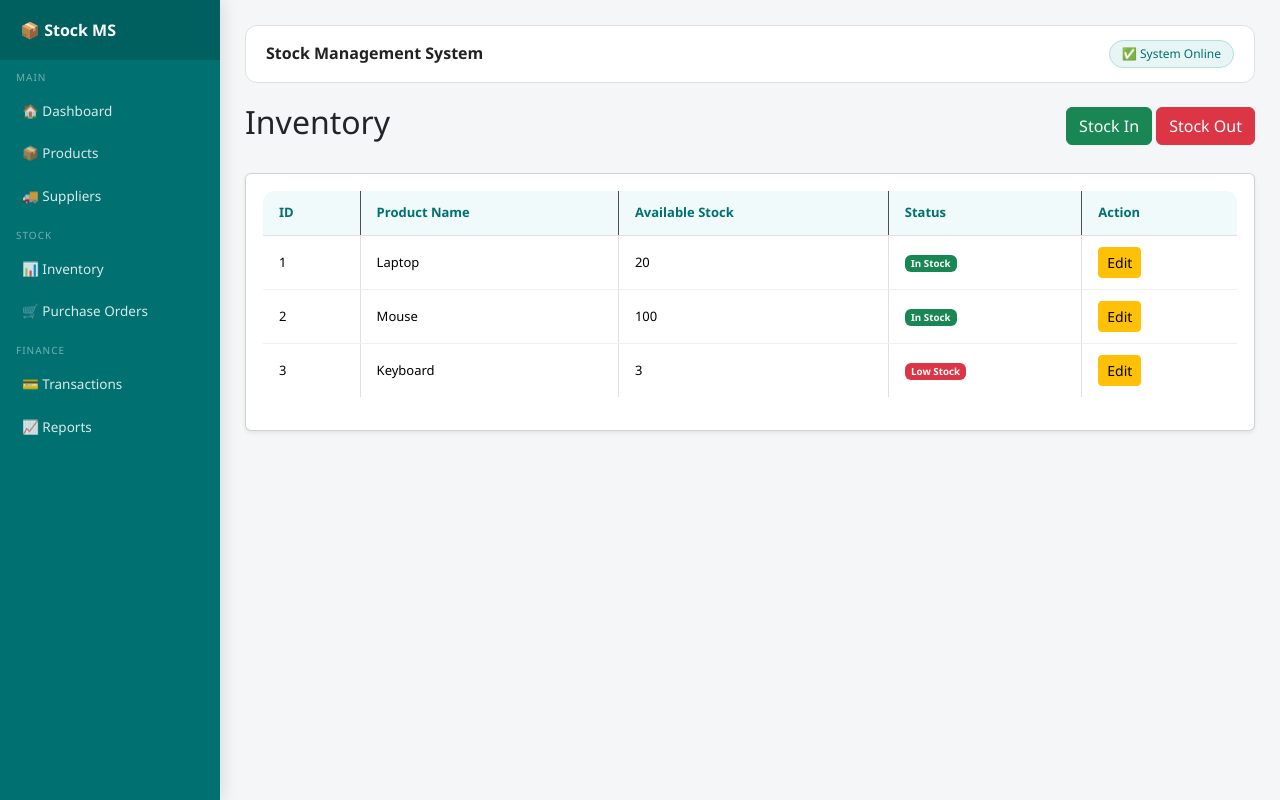
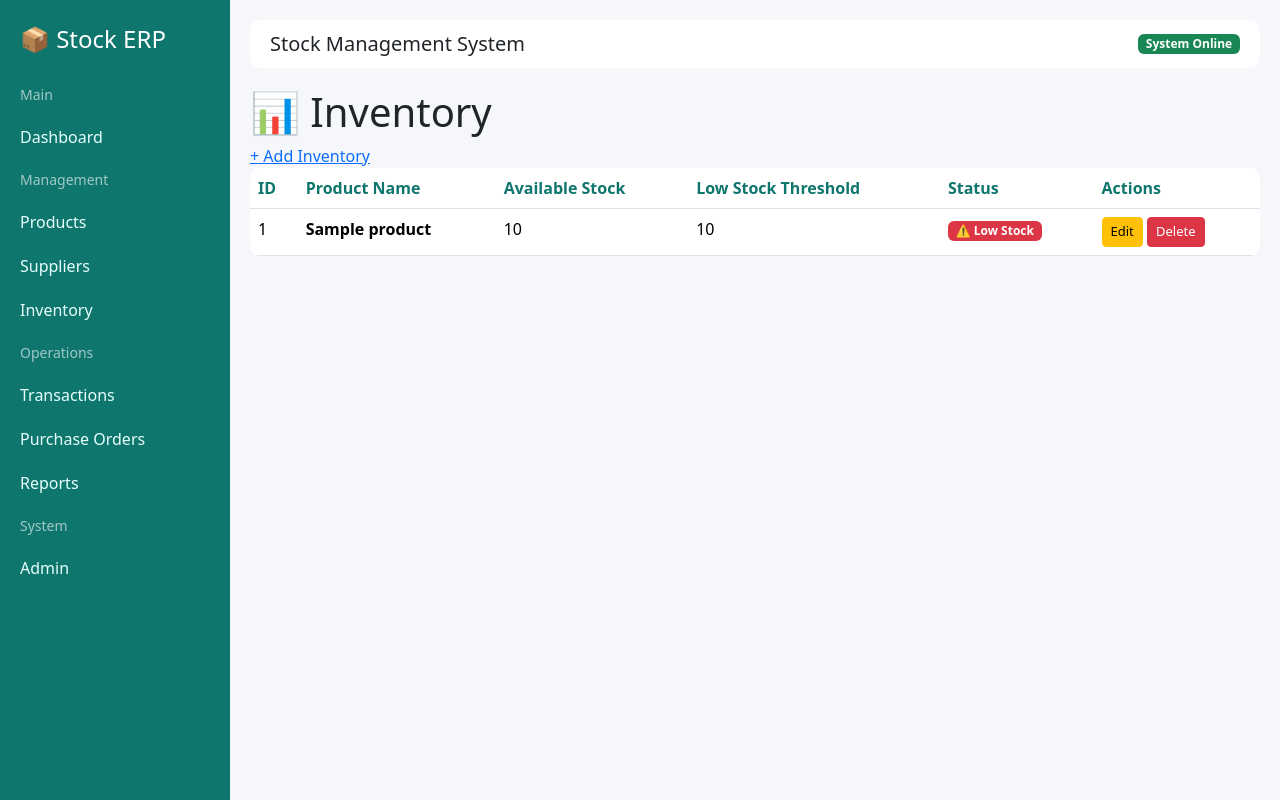
Before and after one commit to Oporicita/stock_mini, a Django app: page /inventory/ in a window 1280 px wide. Run offline with Django 5.2, Linux system fonts and the light colour scheme; tables that the repository leaves empty hold one stand-in row (values such as "Sample post").

Commit message:
Fixed all templates - real data connected

```diff
--- a/suppliers/urls.py
+++ b/suppliers/urls.py
@@ -4,6 +4,6 @@
 urlpatterns = [
     path('', views.supplier_list, name='supplier_list'),
     path('add/', views.supplier_add, name='supplier_add'),
-    path('edit/<int:pk>/', views.supplier_edit, name='supplier_edit'),
-    path('delete/<int:pk>/', views.supplier_delete, name='supplier_delete'),
+    path('edit/<int:id>/', views.supplier_edit, name='supplier_edit'),
+    path('delete/<int:id>/', views.supplier_delete, name='supplier_delete'),
 ]
--- a/templates/base.html
+++ b/templates/base.html
@@ -1,67 +1,141 @@
 <!DOCTYPE html>
 <html>
 <head>
-    <title>Stock Management System</title>
+    <title>Stock ERP System</title>
+
     <link href="https://cdn.jsdelivr.net/npm/bootstrap@5.3.3/dist/css/bootstrap.min.css" rel="stylesheet">
+
     <style>
-        *{transition:background 0.2s,color 0.2s;}
-        body{background:#f4f6f8;font-family:'Segoe UI',sans-serif;margin:0;padding:0;}
-        .sidebar{height:100vh;background:#007070;color:white;position:fixed;width:220px;box-shadow:4px 0 15px rgba(0,0,0,0.1);}
-        .sidebar-logo{background:#005f5f;padding:18px 20px;display:flex;align-items:center;gap:10px;}
-        .sidebar-logo span{color:white;font-size:16px;font-weight:600;}
-        .sidebar-section{padding:10px 16px 4px;font-size:10px;color:rgba(255,255,255,0.45);letter-spacing:1px;text-transform:uppercase;}
-        .sidebar a{color:rgba(255,255,255,0.85);text-decoration:none;display:flex;align-items:center;gap:10px;padding:10px 14px;margin:2px 8px;border-radius:8px;font-size:13.5px;transition:all 0.2s;}
-        .sidebar a:hover{background:rgba(255,255,255,0.18);color:white;padding-left:18px;}
-        .main-content{margin-left:220px;padding:25px;animation:fadeIn 0.3s ease;}
-        @keyframes fadeIn{from{opacity:0;transform:translateY(8px);}to{opacity:1;transform:translateY(0);}}
-        .topbar{background:white;padding:14px 20px;border-radius:12px;border:0.5px solid #e0e0e0;margin-bottom:20px;display:flex;align-items:center;justify-content:space-between;}
-        .topbar h2{margin:0;color:#222;font-weight:600;font-size:16px;}
-        .topbar-badge{background:#e8f5f5;color:#007070;font-size:12px;padding:4px 12px;border-radius:20px;border:0.5px solid #b2dfdf;}
-        .stat-card{background:white;border-radius:12px;padding:18px;margin-bottom:16px;border:0.5px solid #e0e0e0;transition:transform 0.2s,box-shadow 0.2s;}
-        .stat-card:hover{transform:translateY(-2px);box-shadow:0 6px 20px rgba(0,0,0,0.07);}
-        .page-header{display:flex;align-items:center;justify-content:space-between;margin-bottom:20px;}
-        .page-header h1{font-size:20px;font-weight:600;color:#222;margin:0;}
-        .btn-teal{background:#007070;border:none;color:white;padding:9px 20px;border-radius:8px;font-size:13px;text-decoration:none;display:inline-flex;align-items:center;gap:6px;transition:all 0.2s;}
-        .btn-teal:hover{background:#005f5f;color:white;transform:translateY(-1px);}
-        .table{border-radius:12px;overflow:hidden;border:0.5px solid #e0e0e0;}
-        .table thead th{background:#f0fafa;color:#007070;font-weight:600;font-size:13px;border-bottom:1px solid #e0e0e0;padding:12px 16px;}
-        .table tbody td{font-size:13px;padding:11px 16px;vertical-align:middle;border-bottom:0.5px solid #f0f0f0;}
-        .table tbody tr{transition:background 0.15s;}
-        .table tbody tr:hover{background:#f8fdfd;}
-        .form-card{background:white;padding:28px;border-radius:12px;border:0.5px solid #e0e0e0;max-width:600px;}
-        .form-label{font-size:13px;font-weight:500;color:#444;margin-bottom:4px;}
-        .form-control{border-radius:8px;border:0.5px solid #ddd;font-size:13px;padding:9px 12px;transition:border 0.2s,box-shadow 0.2s;}
-        .form-control:focus{border-color:#007070;box-shadow:0 0 0 3px rgba(0,112,112,0.1);outline:none;}
-        .btn-save{background:#007070;border:none;color:white;padding:10px 24px;border-radius:8px;font-size:13px;transition:all 0.2s;}
-        .btn-save:hover{background:#005f5f;transform:translateY(-1px);}
-        .btn-cancel{background:#f4f6f8;border:0.5px solid #ddd;color:#555;padding:10px 20px;border-radius:8px;font-size:13px;text-decoration:none;transition:all 0.2s;}
-        .btn-cancel:hover{background:#e8eaec;color:#333;}
-        .badge-in{background:#e0f4f0;color:#007070;padding:4px 10px;border-radius:20px;font-size:11px;font-weight:500;}
-        .badge-out{background:#fdecea;color:#c0392b;padding:4px 10px;border-radius:20px;font-size:11px;font-weight:500;}
+        body {
+            background: #f5f7fb;
+            font-family: system-ui, Arial;
+        }
+
+        /* SIDEBAR */
+        .sidebar {
+            width: 230px;
+            height: 100vh;
+            position: fixed;
+            background: #0f766e;
+            color: white;
+            padding: 15px 0;
+        }
+
+        .sidebar h4 {
+            padding: 10px 20px;
+            margin-bottom: 10px;
+        }
+
+        .sidebar a {
+            display: block;
+            padding: 10px 20px;
+            color: #e6fffb;
+            text-decoration: none;
+        }
+
+        .sidebar a:hover {
+            background: rgba(255,255,255,0.15);
+        }
+
+        .sidebar small {
+            padding: 10px 20px;
+            display: block;
+            opacity: 0.6;
+        }
+
+        /* MAIN */
+        .main {
+            margin-left: 230px;
+            padding: 20px;
+        }
+
+        /* TOP BAR */
+        .topbar {
+            background: white;
+            padding: 12px 20px;
+            border-radius: 10px;
+            margin-bottom: 20px;
+            display: flex;
+            justify-content: space-between;
+            align-items: center;
+        }
+
+        /* CARDS */
+        .card-box {
+            background: white;
+            border-radius: 10px;
+            padding: 15px;
+            margin-bottom: 15px;
+        }
+
+        /* TABLE */
+        .table {
+            background: white;
+            border-radius: 10px;
+            overflow: hidden;
+        }
+
+        .table thead {
+            background: #e6fffb;
+        }
+
+        .table thead th {
+            color: #0f766e;
+        }
+
+        /* BUTTONS */
+        .btn-primary {
+            background: #0f766e;
+            border: none;
+        }
+
+        .btn-primary:hover {
+            background: #0b5e57;
+        }
+
+        .btn-warning, .btn-danger {
+            font-size: 13px;
+        }
     </style>
 </head>
+
 <body>
-    <div class="sidebar">
-        <div class="sidebar-logo">
-            <span>📦 Stock MS</span>
-        </div>
-        <div class="sidebar-section">Main</div>
-        <a href="/">🏠 Dashboard</a>
-        <a href="/products/">📦 Products</a>
-        <a href="/suppliers/">🚚 Suppliers</a>
-        <div class="sidebar-section">Stock</div>
-        <a href="/inventory/">📊 Inventory</a>
-        <a href="/purchase-orders/">🛒 Purchase Orders</a>
-        <div class="sidebar-section">Finance</div>
-        <a href="/transactions/">💳 Transactions</a>
-        <a href="/reports/">📈 Reports</a>
+
+<!-- SIDEBAR -->
+<div class="sidebar">
+
+    <h4>📦 Stock ERP</h4>
+
+    <small>Main</small>
+    <a href="/">Dashboard</a>
+
+    <small>Management</small>
+    <a href="/products/">Products</a>
+    <a href="/suppliers/">Suppliers</a>
+    <a href="/inventory/">Inventory</a>
+
+    <small>Operations</small>
+    <a href="/transactions/">Transactions</a>
+    <a href="/purchase-orders/">Purchase Orders</a>
+    <a href="/reports/">Reports</a>
+
+    <small>System</small>
+    <a href="/admin/">Admin</a>
+
+</div>
+
+<!-- MAIN -->
+<div class="main">
+
+    <div class="topbar">
+        <h5 class="mb-0">Stock Management System</h5>
+        <span class="badge bg-success">System Online</span>
     </div>
-    <div class="main-content">
-        <div class="topbar">
-            <h2>Stock Management System</h2>
-            <span class="topbar-badge">✅ System Online</span>
-        </div>
-        {% block content %}{% endblock %}
-    </div>
+
+    {% block content %}
+    {% endblock %}
+
+</div>
+
 </body>
 </html>
--- a/templates/inventory/inventory_list.html
+++ b/templates/inventory/inventory_list.html
@@ -1,114 +1,44 @@
 {% extends 'base.html' %}
-
 {% block content %}
-
-<div class="d-flex justify-content-between align-items-center mb-4">
-
-    <h2>Inventory</h2>
-
-    <div>
-
-        <button class="btn btn-success">
-            Stock In
-        </button>
-
-        <button class="btn btn-danger">
-            Stock Out
-        </button>
-
+<div class="page-header">
+    <h1>📊 Inventory</h1>
+    <a href="/inventory/add/" class="btn-teal">+ Add Inventory</a>
 </div>
-
-</div>
-
-<div class="card shadow-sm">
-
-    <div class="card-body">
-
-        <table class="table table-bordered table-hover">
-
-            <thead class="table-dark">
-
+<div class="stat-card">
+<table class="table">
+    <thead>
         <tr>
             <th>ID</th>
             <th>Product Name</th>
             <th>Available Stock</th>
+            <th>Low Stock Threshold</th>
             <th>Status</th>
-                    <th>Action</th>
+            <th>Actions</th>
         </tr>
-
     </thead>
-
     <tbody>
-
+    {% for item in inventory %}
     <tr>
-                    <td>1</td>
-                    <td>Laptop</td>
-                    <td>20</td>
-
+        <td>{{ item.id }}</td>
+        <td><strong>{{ item.product.name }}</strong></td>
+        <td>{{ item.quantity }}</td>
+        <td>{{ item.low_stock_threshold }}</td>
         <td>
-                        <span class="badge bg-success">
-                            In Stock
-                        </span>
+            {% if item.quantity <= item.low_stock_threshold %}
+            <span class="badge bg-danger">⚠️ Low Stock</span>
+            {% else %}
+            <span class="badge bg-success">✅ In Stock</span>
+            {% endif %}
         </td>
-
         <td>
-
-                        <button class="btn btn-warning btn-sm">
-                            Edit
-                        </button>
-
+            <a href="/inventory/edit/{{ item.id }}/" class="btn btn-warning btn-sm">Edit</a>
+            <a href="/inventory/delete/{{ item.id }}/" class="btn btn-danger btn-sm">Delete</a>
         </td>
-
     </tr>
-
-                <tr>
-                    <td>2</td>
-                    <td>Mouse</td>
-                    <td>100</td>
-
-                    <td>
-                        <span class="badge bg-success">
-                            In Stock
-                        </span>
-                    </td>
-
-                    <td>
-
-                        <button class="btn btn-warning btn-sm">
-                            Edit
-                        </button>
-
-                    </td>
-
-                </tr>
-
-                <tr>
-                    <td>3</td>
-                    <td>Keyboard</td>
-                    <td>3</td>
-
-                    <td>
-                        <span class="badge bg-danger">
-                            Low Stock
-                        </span>
-                    </td>
-
-                    <td>
-
-                        <button class="btn btn-warning btn-sm">
-                            Edit
-                        </button>
-
-                    </td>
-
-                </tr>
-
+    {% empty %}
+    <tr><td colspan="6" style="text-align:center;color:#888;padding:30px;">No inventory yet. Add your first item!</td></tr>
+    {% endfor %}
     </tbody>
-
 </table>
-
 </div>
-
-</div>
-
 {% endblock %}
--- a/templates/products/add_product.html
+++ b/templates/products/add_product.html
@@ -4,7 +4,9 @@
 
 <h1>Add Product</h1>
 
-<form>
+<form method="POST">
+    {% csrf_token %}
+    {% csrf_token %}
 
     <div class="mb-3">
         <label>Product Name</label>
@@ -21,7 +23,7 @@
         <input type="number" class="form-control">
     </div>
 
-    <button class="btn btn-success">
+    <button type="submit" class="btn btn-success">
         Save Product
     </button>
 
--- a/templates/reports/report.html
+++ b/templates/reports/report.html
@@ -3,7 +3,6 @@
 <div class="page-header">
     <h1>📈 Reports</h1>
 </div>
-
 <div class="row mb-4">
     <div class="col-md-4">
         <div class="stat-card" style="border-left:4px solid #007070;">
@@ -27,7 +26,6 @@
         </div>
     </div>
 </div>
-
 <div class="stat-card mb-4">
     <h5 style="font-size:14px;font-weight:600;color:#222;margin-bottom:14px;">⚠️ Low Stock Items</h5>
     <table class="table">
@@ -46,7 +44,6 @@
         </tbody>
     </table>
 </div>
-
 <div class="stat-card">
     <h5 style="font-size:14px;font-weight:600;color:#222;margin-bottom:14px;">💳 All Transactions</h5>
     <table class="table">
--- a/templates/suppliers/add_supplier.html
+++ b/templates/suppliers/add_supplier.html
@@ -4,7 +4,9 @@
 
 <h1>Add Supplier</h1>
 
-<form>
+<form method="POST">
+    {% csrf_token %}
+    {% csrf_token %}
 
     <div class="mb-3">
         <label>Supplier Name</label>
@@ -21,7 +23,7 @@
         <textarea class="form-control"></textarea>
     </div>
 
-    <button class="btn btn-success">
+    <button type="submit" class="btn btn-success">
         Save Supplier
     </button>
 
--- a/templates/transactions/transaction_list.html
+++ b/templates/transactions/transaction_list.html
@@ -6,7 +6,7 @@
 
     <h2>Transactions</h2>
 
-    <button class="btn btn-success">
+    <button type="submit" class="btn btn-success">
         New Transaction
     </button>
 
```
Also changed, not shown: suppliers/views.py (+9 -10 lines), templates/products/product_list.html (+25 -62 lines), templates/purchase_orders/purchase_order_list.html (+26 -74 lines), templates/suppliers/supplier_form.html (+17 -21 lines), templates/suppliers/supplier_list.html (+19 -64 lines), 1 other file. Lines whose indentation alone changed are shown as unchanged.
